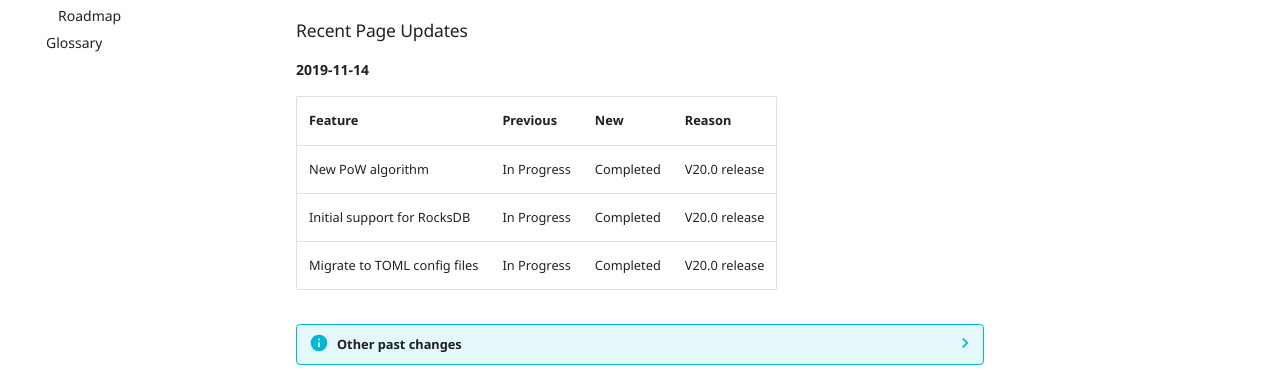
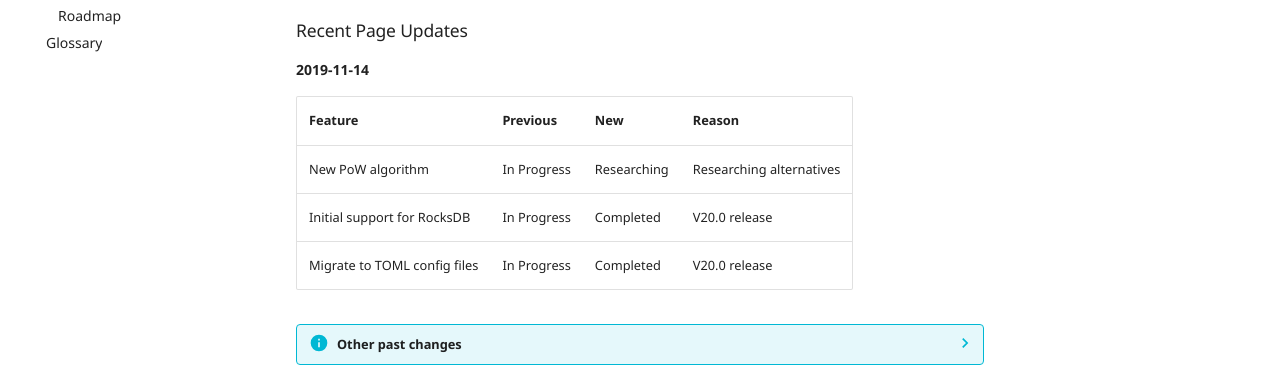
Before and after one commit to nanocurrency/nano-docs, an MkDocs documentation site: the page built from docs/releases/upcoming-features.md, in a window 1280 px wide and 900 px high, scrolled down 1205 px. Shown: the part 361-740 px from the top of the window. Built offline with MkDocs 1.6.1 and Material for MkDocs 9.7.7, drawn with Linux system fonts in a browser that asks for light colours; comment, search, counter and statistics services are not loaded.

Commit message:
Fix upcoming-features recent changes (#181)

```diff
--- a/docs/releases/upcoming-features.md
+++ b/docs/releases/upcoming-features.md
@@ -183,7 +183,7 @@ Details coming soon
 
 | Feature | Previous | New | Reason |
 |---------|--------- |-----|--------|
-| New PoW algorithm | In Progress | Completed | V20.0 release |
+| New PoW algorithm | In Progress | Researching | Researching alternatives |
 | Initial support for RocksDB | In Progress | Completed | V20.0 release |
 | Migrate to TOML config files | In Progress | Completed | V20.0 release |
 
```
